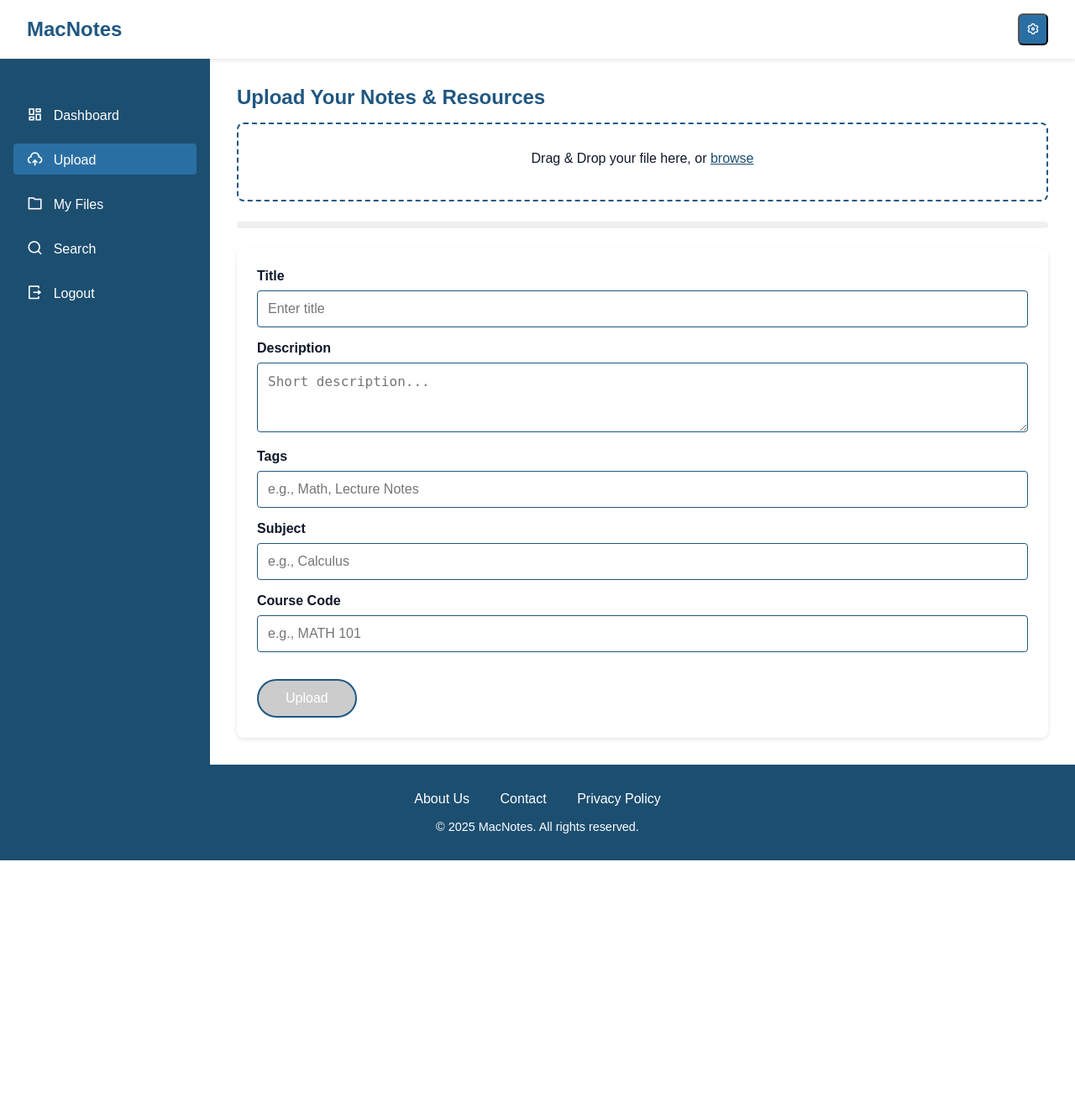
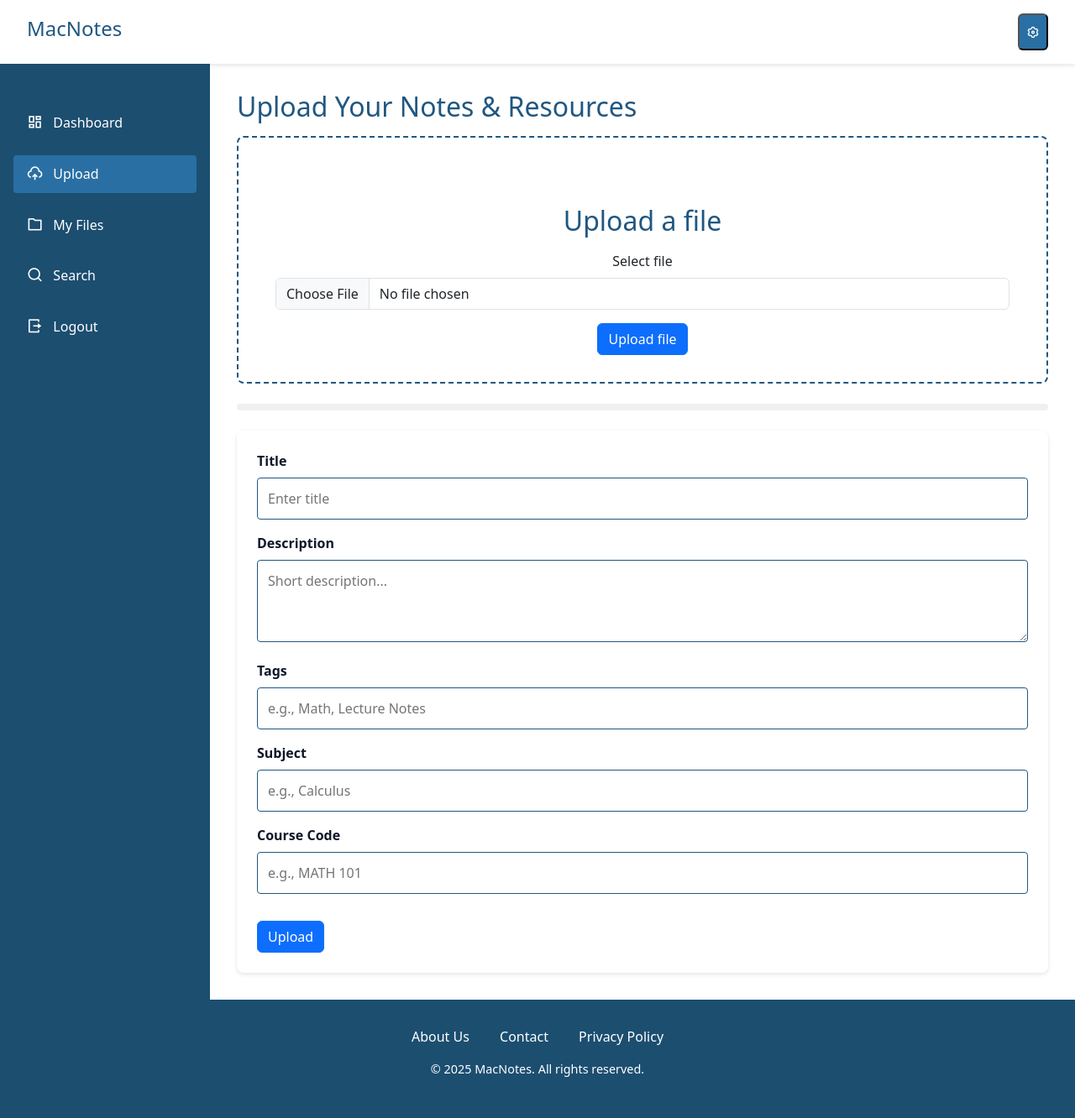
Before and after one commit to KamaliSepanta84/1XD3-Final-Project, a PHP site: page /upload.html in a window 1280 px wide. Shown: the whole page at 84% size. Before the commit the page ends 1025 px from the top, so only its background shows below. Run offline with PHP 8.4, Linux system fonts and the light colour scheme; some libraries are stand-ins or nearby versions.

Commit message:
started working on the upload page

```diff
--- a/server/download.php
+++ b/server/download.php
@@ -1,6 +1,6 @@
 <?php
 // Include the database connection file
-include "connect.php";
+include "./connect.php";
 
 // Fetch the uploaded files from the database using PDO
 $command = "SELECT * FROM mfiles";
--- a/server/upload.php
+++ b/server/upload.php
@@ -1,6 +1,6 @@
 <?php
 // Include the separate database connection file
-include 'connect.php';
+include './connect.php';
 
 if ($_SERVER["REQUEST_METHOD"] == "POST") {
     // Check if a file was uploaded without errors
--- a/upload.html
+++ b/upload.html
@@ -12,6 +12,10 @@
   <link rel="stylesheet" href="css/homestyle.css" />
   <link rel="stylesheet" href="css/upload.css" />
   <link rel="stylesheet" href="css/dashboard.css" />
+  <script src="https://code.jquery.com/jquery-3.5.1.slim.min.js"></script>
+  <script src="https://cdn.jsdelivr.net/npm/@popperjs/core@2.9.1/dist/umd/popper.min.js"></script>
+  <script src="https://cdn.jsdelivr.net/npm/bootstrap@5.3.0/dist/js/bootstrap.min.js"></script>
+  <link rel="stylesheet" href="https://cdn.jsdelivr.net/npm/bootstrap@5.3.0/dist/css/bootstrap.min.css">
   <script src="js/upload.js"></script>
   <script src="js/settings.js"></script>
 </head>
@@ -71,8 +75,16 @@
     <div class="upload-content">
       <h2>Upload Your Notes & Resources</h2>
       <div class="drag-drop-area" id="dragDropArea">
-        <p>Drag & Drop your file here, or <span>browse</span></p>
-        <input type="file" id="fileInput" hidden />
+        <div class="container mt-5">
+          <h2>Upload a file</h2>
+          <form action="server/upload.php" method="POST" enctype="multipart/form-data">
+            <div class="mb-3">
+              <label for="file" class="form-label">Select file</label>
+              <input type="file" class="form-control" name="file" id = "file">
+            </div>
+            <button type="submit" class="btn btn-primary">Upload file</button>
+          </form>
+        </div>
       </div>
       <div class="upload-progress" id="uploadProgress">
         <div class="progress-bar" id="progressBar" style="width: 0;"></div>
```
Also changed, not shown: 1 other file.
